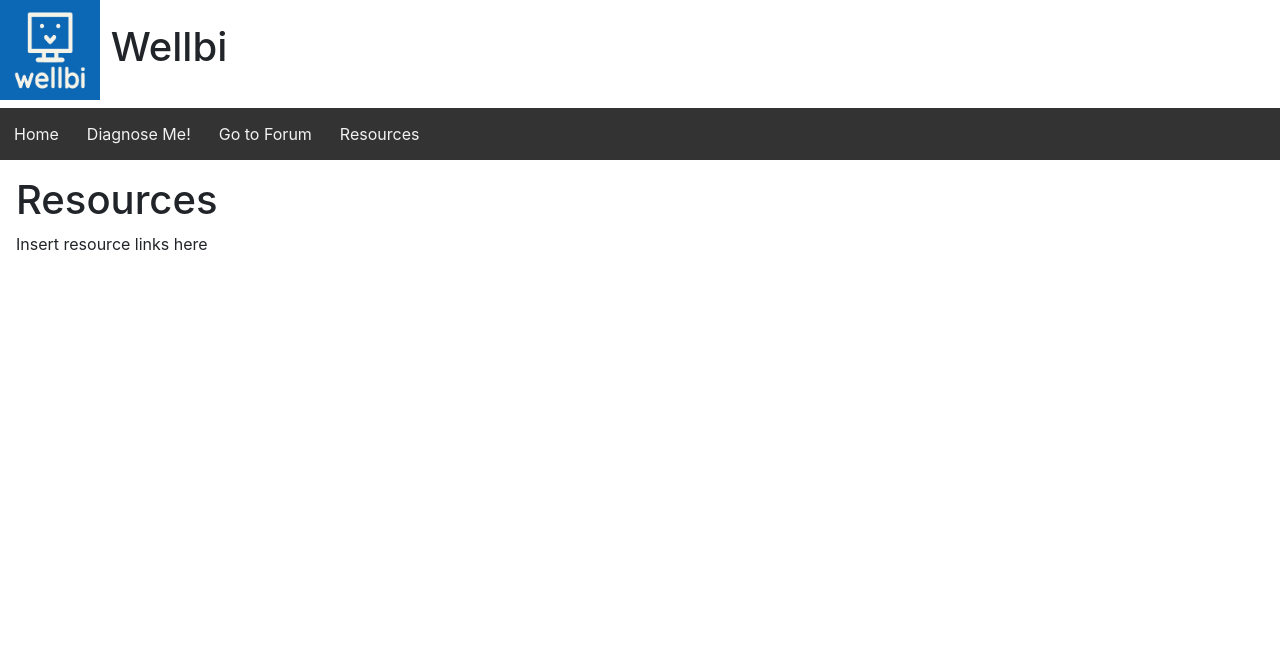
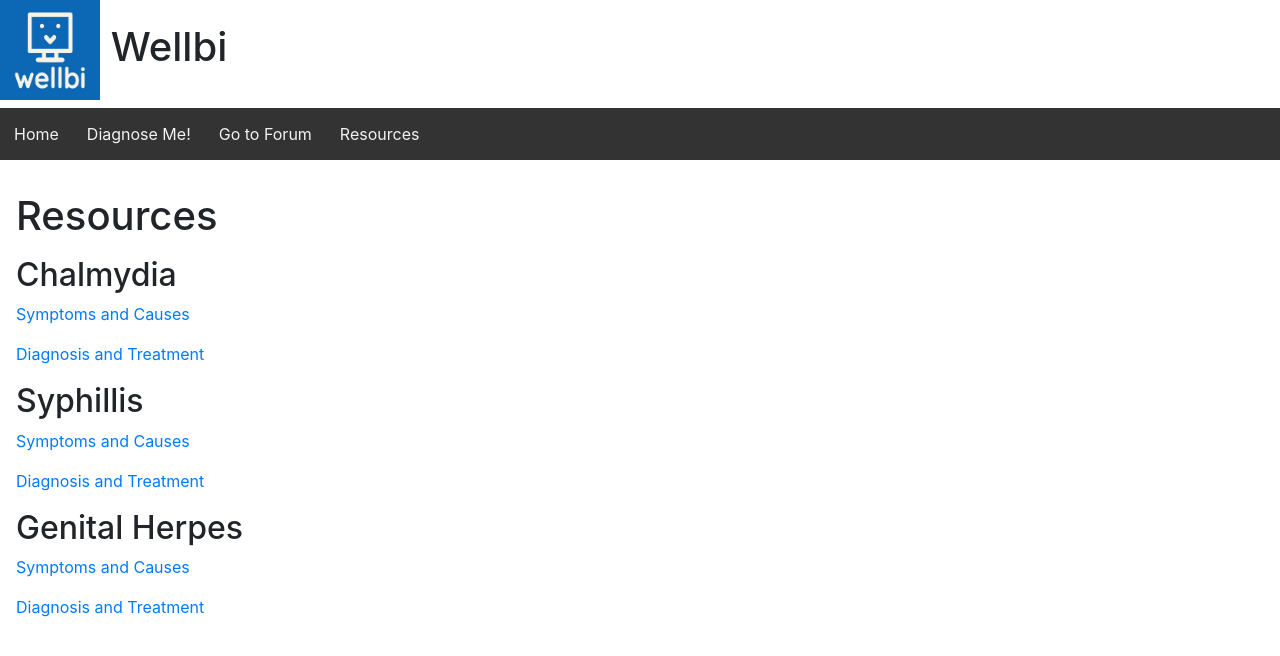
Before and after one commit to nchien2/wellbi, a Flask app: template welbi/templates/resources.html in a window 1280 px wide. Shown: the top 656 px of the page. Run offline with Flask 2, Linux system fonts and the light colour scheme; the template is opened without the code that fills it, so the values that code supplies are empty; some libraries are stand-ins or nearby versions.

Commit message:
added mayo clinic links to resources page

```diff
--- a/wellbi/resources.py
+++ b/wellbi/resources.py
@@ -6,6 +6,6 @@ bp = Blueprint('resources', __name__, url_prefix='/resources')
 
 
 # Display diagnosis here
-@bp.route('/clinics', methods=('GET', 'POST'))
+@bp.route('/', methods=('GET', 'POST'))
 def clinics():
     return render_template("resources.html")
--- a/wellbi/templates/resources.html
+++ b/wellbi/templates/resources.html
@@ -1,9 +1,19 @@
 {% extends 'base.html' %}
 
 {% block header %}
-  <h1>{% block title %}Resources{% endblock %}</h1>
+  <p><h1>{% block title %}Resources{% endblock %}</h1></p>
 {% endblock %}
 
 {% block content %}
-  Insert resource links here
+  <h2>Chalmydia</h2>
+  <p><a href="https://www.mayoclinic.org/diseases-conditions/chlamydia/symptoms-causes/syc-20355349">Symptoms and Causes</a></p>
+  <p><a href="https://www.mayoclinic.org/diseases-conditions/chlamydia/diagnosis-treatment/drc-20355355">Diagnosis and Treatment</a></p>
+
+  <h2>Syphillis</h2>
+  <p><a href="https://www.mayoclinic.org/diseases-conditions/syphilis/symptoms-causes/syc-20351756">Symptoms and Causes</a></p>
+  <p><a href="https://www.mayoclinic.org/diseases-conditions/syphilis/diagnosis-treatment/drc-20351762">Diagnosis and Treatment</a></p>
+
+  <h2> Genital Herpes</h2>
+  <p><a href="https://www.mayoclinic.org/diseases-conditions/genital-herpes/symptoms-causes/syc-20356161">Symptoms and Causes</a></p>
+  <p><a href="https://www.mayoclinic.org/diseases-conditions/genital-herpes/diagnosis-treatment/drc-20356167">Diagnosis and Treatment</a></p>
 {% endblock %}
```
